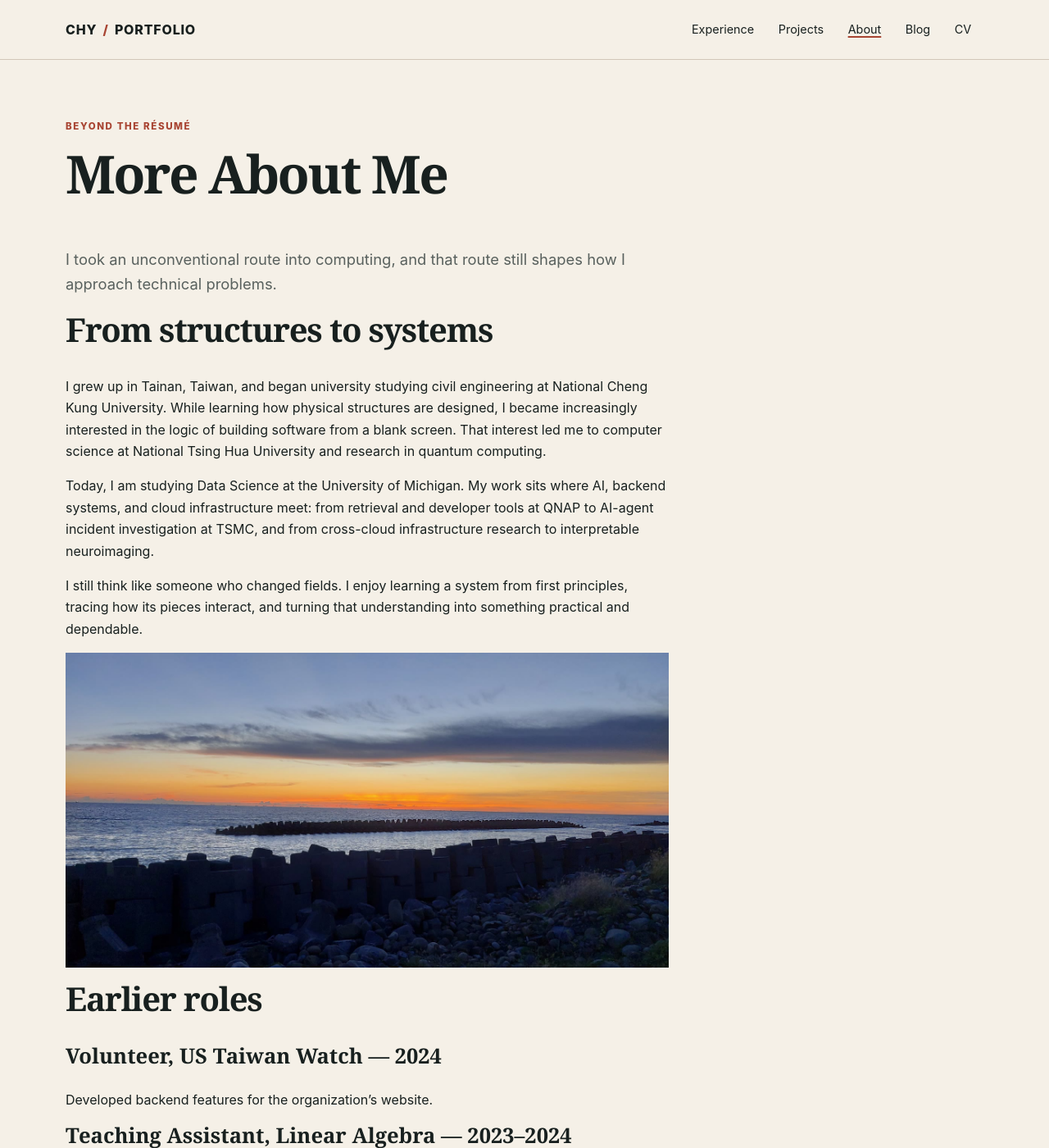
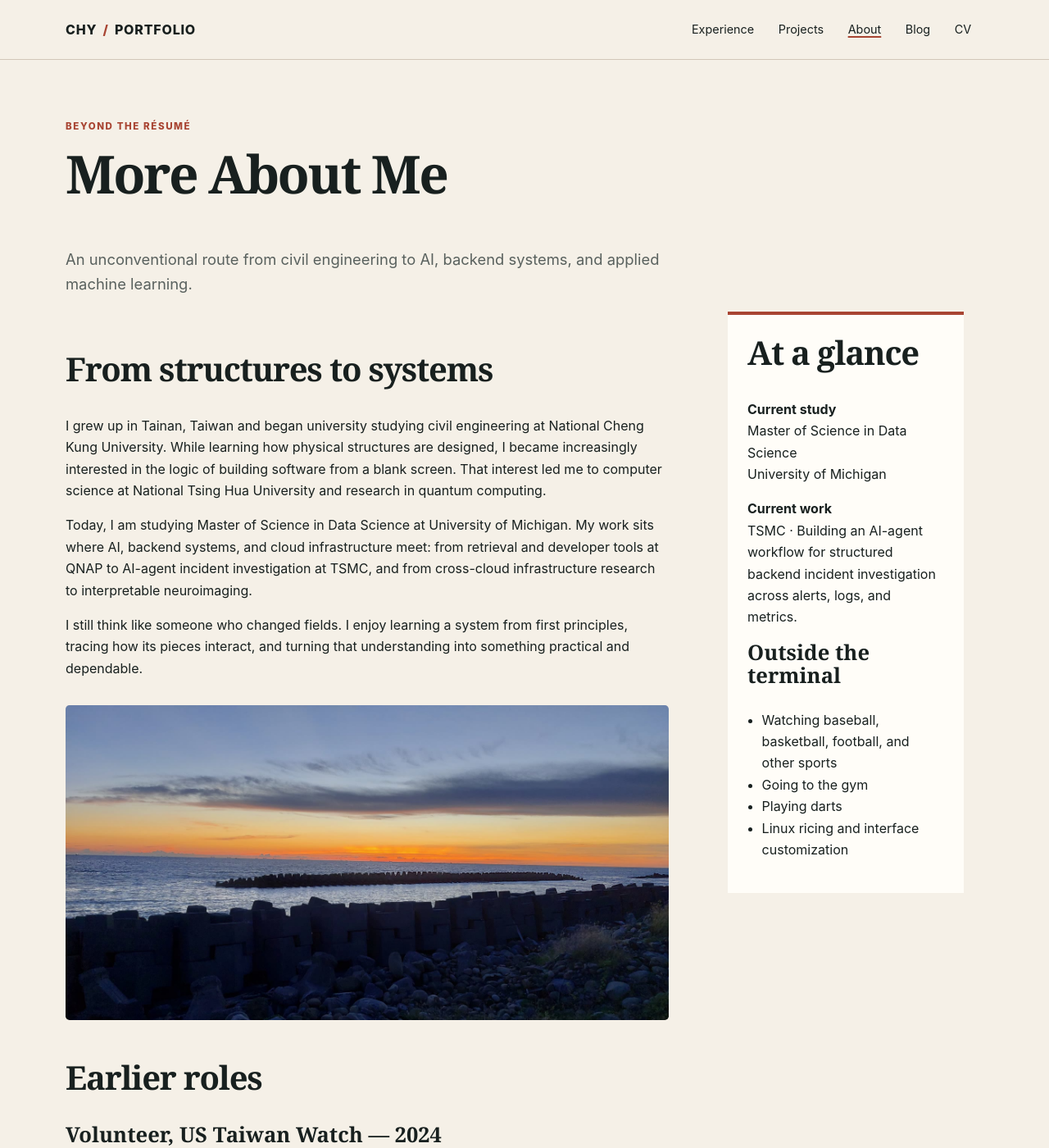
Before and after one commit to chyhsu/chyhsu.github.io, a Jekyll site: the page built from about.md, in a window 1280 px wide and 1400 px high. Shown: the whole window at 82% size. Built offline with Jekyll 4.4.1, drawn with Linux system fonts in a browser that asks for light colours; some of the changed text lies outside the part shown.

Commit message:
feat: rebuild profile and writing pages

```diff
--- a/about.md
+++ b/about.md
@@ -2,43 +2,46 @@
 layout: page
 title: More About Me
 eyebrow: Beyond the résumé
-intro: I took an unconventional route into computing, and that route still shapes how I approach technical problems.
+description: An unconventional route from civil engineering to AI, backend systems, and applied machine learning.
 permalink: /about/
+wide: true
 ---
+{% assign profile = site.data.portfolio.profile %}
+{% assign experience = site.data.portfolio.experience %}
+{% assign education = site.data.portfolio.education %}
 
-## From structures to systems
+<div class="about-layout">
+  <div class="prose">
+    <h2>From structures to systems</h2>
+    <p>I grew up in {{ profile.background.origin }} and began university studying civil engineering at {{ education[2].institution }}. While learning how physical structures are designed, I became increasingly interested in the logic of building software from a blank screen. That interest led me to computer science at {{ education[1].institution }} and research in quantum computing.</p>
+    <p>Today, I am studying {{ education[0].degree }} at {{ education[0].institution }}. My work sits where AI, backend systems, and cloud infrastructure meet: from retrieval and developer tools at {{ experience[1].organization }} to AI-agent incident investigation at {{ experience[0].organization }}, and from cross-cloud infrastructure research to interpretable neuroimaging.</p>
+    <p>I still think like someone who changed fields. I enjoy learning a system from first principles, tracing how its pieces interact, and turning that understanding into something practical and dependable.</p>
 
-I grew up in Tainan, Taiwan, and began university studying civil engineering at National Cheng Kung University. While learning how physical structures are designed, I became increasingly interested in the logic of building software from a blank screen. That interest led me to computer science at National Tsing Hua University and research in quantum computing.
+    <img src="{{ '/assets/images/20200711_190244-web.jpg' | relative_url }}"
+         alt="Sunset over a seawall and rocky shoreline" class="about-photo"
+         width="1600" height="1200" loading="lazy" decoding="async">
 
-Today, I am studying Data Science at the University of Michigan. My work sits where AI, backend systems, and cloud infrastructure meet: from retrieval and developer tools at QNAP to AI-agent incident investigation at TSMC, and from cross-cloud infrastructure research to interpretable neuroimaging.
+    <h2>Earlier roles</h2>
+    {% for role in profile.earlier_roles %}
+      <h3>{{ role.title }}, {{ role.organization }} — {{ role.period }}</h3>
+      <p>{{ role.detail }}</p>
+    {% endfor %}
 
-I still think like someone who changed fields. I enjoy learning a system from first principles, tracing how its pieces interact, and turning that understanding into something practical and dependable.
+    <h2>Records</h2>
+    <ul class="records-list">
+      {% for record in profile.records %}
+        {% assign href = record.url %}
+        {% unless href contains '://' %}{% assign href = href | relative_url %}{% endunless %}
+        <li><a href="{{ href }}">{{ record.label }}</a></li>
+      {% endfor %}
+    </ul>
+  </div>
 
-<img src="{{ '/assets/images/20200711_190244-web.jpg' | relative_url }}" alt="Sunset over a seawall and rocky shoreline" class="about-photo" width="1600" height="1200" loading="lazy" decoding="async">
-
-## Earlier roles
-
-### Volunteer, US Taiwan Watch — 2024
-
-Developed backend features for the organization's website.
-
-### Teaching Assistant, Linear Algebra — 2023–2024
-
-Supported international students in mastering Linear Algebra concepts.
-
-## Outside the terminal
-
-- Watching baseball, basketball, football, and other sports
-- Going to the gym
-- Playing darts
-- Linux ricing and interface customization
-
-## Records
-
-- [MongoDB Schema Design Patterns and Antipatterns skill badge](https://www.credly.com/badges/5e55ce18-2865-4918-b71a-5acad5de0a0c/public_url)
-- [Building RAG Apps Using MongoDB skill badge](https://www.credly.com/badges/11e30c84-8bc9-4378-bfaf-e28690606fae/public_url)
-- [From Relational Model to MongoDB Document Model skill badge](https://www.credly.com/badges/ab704694-5e2e-4dfd-bcdd-caa4f5c2c192/public_url)
-- [QNAP Internship Certificate]({{ '/assets/pdf/QNAP_certificate.pdf' | relative_url }})
-- [QNAP Internship Results Presentation]({{ '/assets/pdf/Internship%20Results%20Presentation-%20QNAP.pdf' | relative_url }})
-- [Transcript — National Tsing Hua University]({{ '/assets/pdf/NTHU_transcript.pdf' | relative_url }})
-- [Transcript — National Cheng Kung University]({{ '/assets/pdf/NCKU_transcript.pdf' | relative_url }})
+  <aside class="facts-rail" aria-labelledby="facts-title">
+    <h2 id="facts-title">At a glance</h2>
+    <p><strong>Current study</strong><br>{{ education.first.degree }}<br>{{ education.first.institution }}</p>
+    <p><strong>Current work</strong><br>{{ experience.first.organization }} · {{ experience.first.summary }}</p>
+    <h3>Outside the terminal</h3>
+    <ul>{% for interest in profile.interests %}<li>{{ interest }}</li>{% endfor %}</ul>
+  </aside>
+</div>
```
Also changed, not shown: blog.md (+13 -9 lines), llm.md (+43 -7 lines), test/secondary_pages_test.rb (+47 -32 lines).
